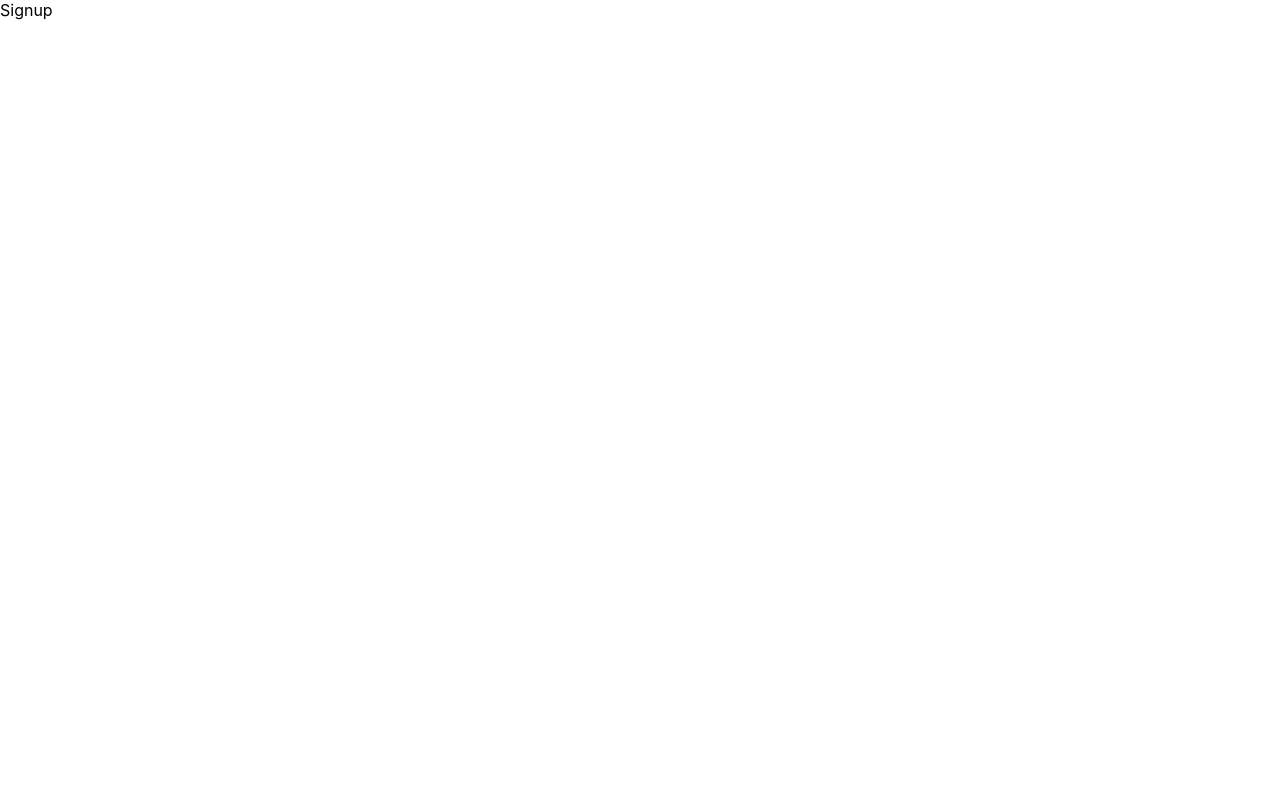
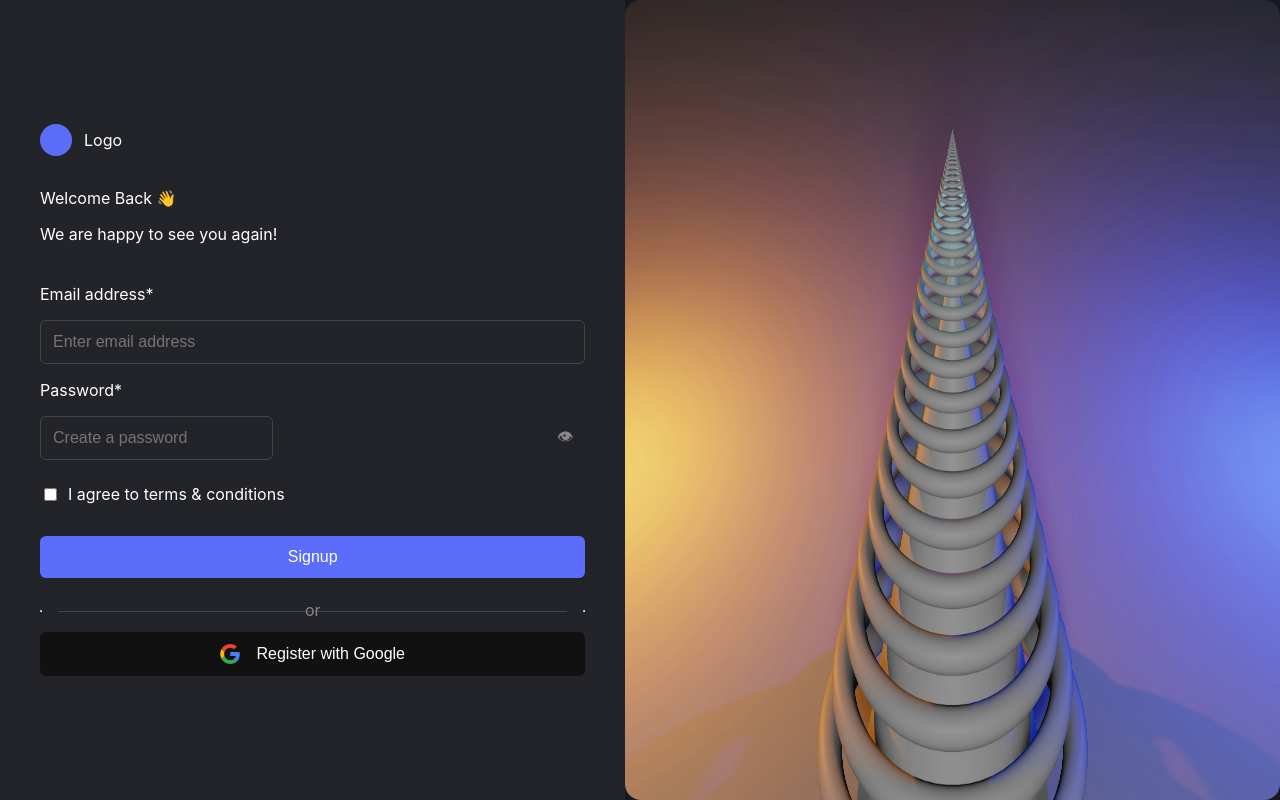
Before and after one commit to anishsaini/Auth, a React (Create React App) app: page /signup in a window 1280 px wide. Built offline with nearby package versions, Linux system fonts and the light colour scheme.

Commit message:
sign up screen created

```diff
--- a/src/pages/Auth/Login.jsx
+++ b/src/pages/Auth/Login.jsx
@@ -1,13 +1,12 @@
 import React from "react";
-import { useNavigate } from "react-router-dom"; // ✅ import navigate
+import { useNavigate } from "react-router-dom";
 import "../../App.css";
 
 export default function Login() {
-  const navigate = useNavigate(); // ✅ correct spelling
-
+  const navigate = useNavigate();
   const handleClick = (e) => {
-    e.preventDefault(); // ⛔ prevent page reload
-    navigate("/Signup"); // ✅ go to Signup page
+    e.preventDefault();
+    navigate("/Signup");
   };
 
   return (
--- a/src/pages/Auth/Signup.jsx
+++ b/src/pages/Auth/Signup.jsx
@@ -1,10 +1,44 @@
 import React from "react";
+import "../../App.css";
 
 export default function Signup() {
   return (
-    <div>
-      <h1>Signup</h1>
-      {/* Signup form will go here */}
+    <div className="auth-root">
+      <div className="auth-left">
+        <div className="auth-logo">
+          <div className="logo-circle"></div>
+          <span>Logo</span>
+        </div>
+        <h1>Welcome Back <span role="img" aria-label="wave">👋</span></h1>
+        <p className="auth-subtext">We are happy to see you again!</p>
+        <form className="auth-form">
+
+          <label>Email address*</label>
+          <input type="email" placeholder="Enter email address" />
+          <label>Password*</label>
+          <div className="password-input" style={{position: 'relative'}}>
+            <input type="password" placeholder="Create a password" />
+            {<span style={{position: 'absolute', right: 12, top: '50%', transform: 'translateY(-50%)', color: '#888', cursor: 'pointer'}}>&#128065;</span>}
+          </div>
+          <div className="auth-checkbox">
+            <input type="checkbox" id="terms" />
+            <label htmlFor="terms">I agree to terms & conditions</label>
+          </div>
+          <button className="auth-btn" type="submit">Signup</button>
+        </form>
+        <div className="auth-divider">
+          <hr className="divider-line" />
+          <span>or</span>
+          <hr className="divider-line" />
+        </div>
+        <button className="google-btn" style={{background: '#111', color: '#fff'}}>
+          <img src="/google.png" alt="Google" style={{width: '20px', marginRight: '8px'}} />
+          Register with Google
+        </button>
+      </div>
+      <div className="auth-right">
+        <img src="/main.jpg" alt="Illustration" />
+      </div>
     </div>
   );
 }
```
